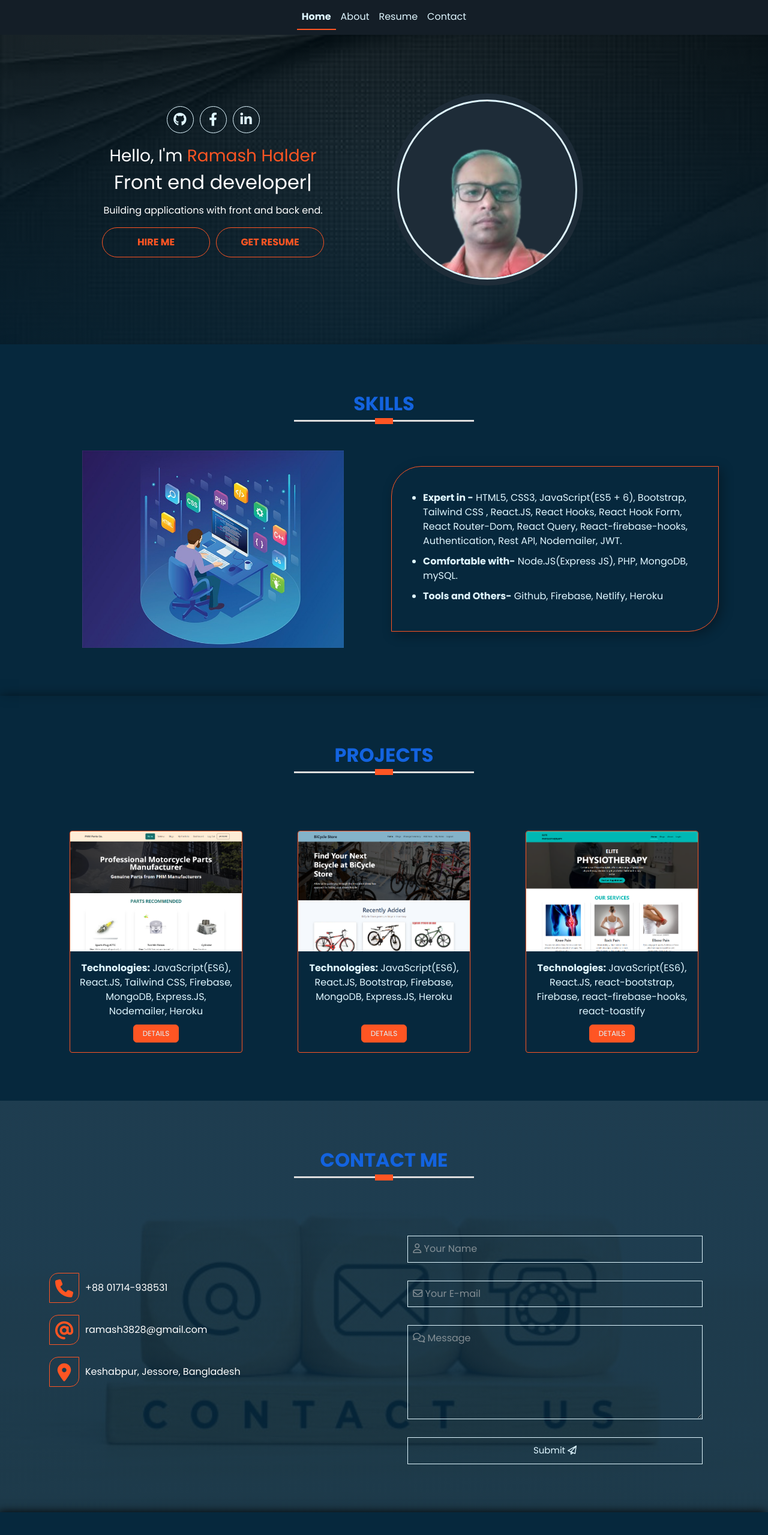
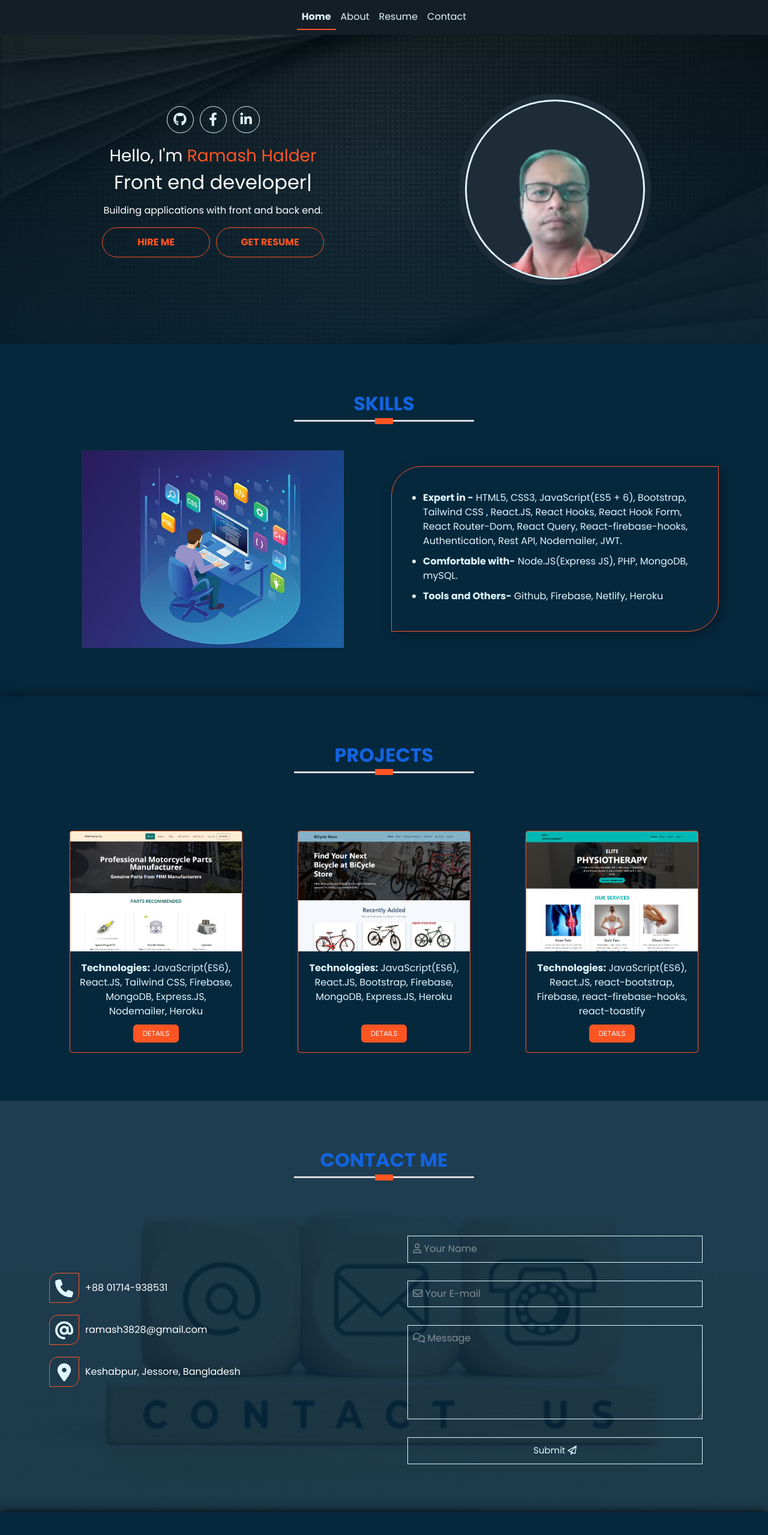
Before and after one commit to Ramash3828/portfolio, a React (Create React App) app: page / in a window 1280 px wide. Shown: the top 2559 px of the page at 60% size. Built offline with nearby package versions, Linux system fonts and the light colour scheme; a web font is replaced by a local one.

Commit message:
navbar image center

```diff
--- a/src/Components/Header/Header.css
+++ b/src/Components/Header/Header.css
@@ -5,7 +5,11 @@ button.navbar-toggler {
     border: none !important;
     outline: none;
     background-color: transparent;
-    color: #dff6ff;
+}
+.fa-solid {
+    font-family: "Font Awesome 6 Free";
+    color: #dff6ff !important;
+    z-index: 15;
 }
 .navbar-toggler:focus {
     outline: none;
--- a/src/Components/Header/Header.js
+++ b/src/Components/Header/Header.js
@@ -1,12 +1,13 @@
-import React from "react";
+import React, { useState } from "react";
 import { NavLink } from "react-router-dom";
 import "./Header.css";
 const Header = () => {
+    const [isClick, setIsClick] = useState(false);
     return (
         <nav className="navbar navbar-expand-lg navbar-light my-nav">
             <div className="container">
                 <button
-                    className="navbar-toggler"
+                    className="navbar-toggler "
                     type="button"
                     data-bs-toggle="collapse"
                     data-bs-target="#navbarSupportedContent"
--- a/src/Components/Home/Home.css
+++ b/src/Components/Home/Home.css
@@ -52,6 +52,7 @@ a.btn-text {
 .portfolio-area,
 .image-area {
     padding: 50px 0;
+    text-align: center;
 }
 .img-wraper {
     width: 320px;
@@ -64,6 +65,7 @@ a.btn-text {
     -moz-border-radius: 50%;
     -ms-border-radius: 50%;
     -o-border-radius: 50%;
+    margin: 0 auto;
 }
 .img-wraper:hover .image-container {
     margin-top: 10px;
--- a/src/Components/Home/Home.js
+++ b/src/Components/Home/Home.js
@@ -85,9 +85,9 @@ const Home = () => {
                                 </div>
                             </div>
                         </div>
-                        <div className="col-md-6 align-items-center order-1 order-md-2">
-                            <div className="image-area">
-                                <div className="img-wraper">
+                        <div className="col-md-6 d-flex align-items-center justify-content-center order-1 order-md-2">
+                            <div className="image-area ">
+                                <div className="img-wraper ">
                                     <div className="image-container">
                                         <img src={myImage} alt="Ramash" />
                                     </div>
```
